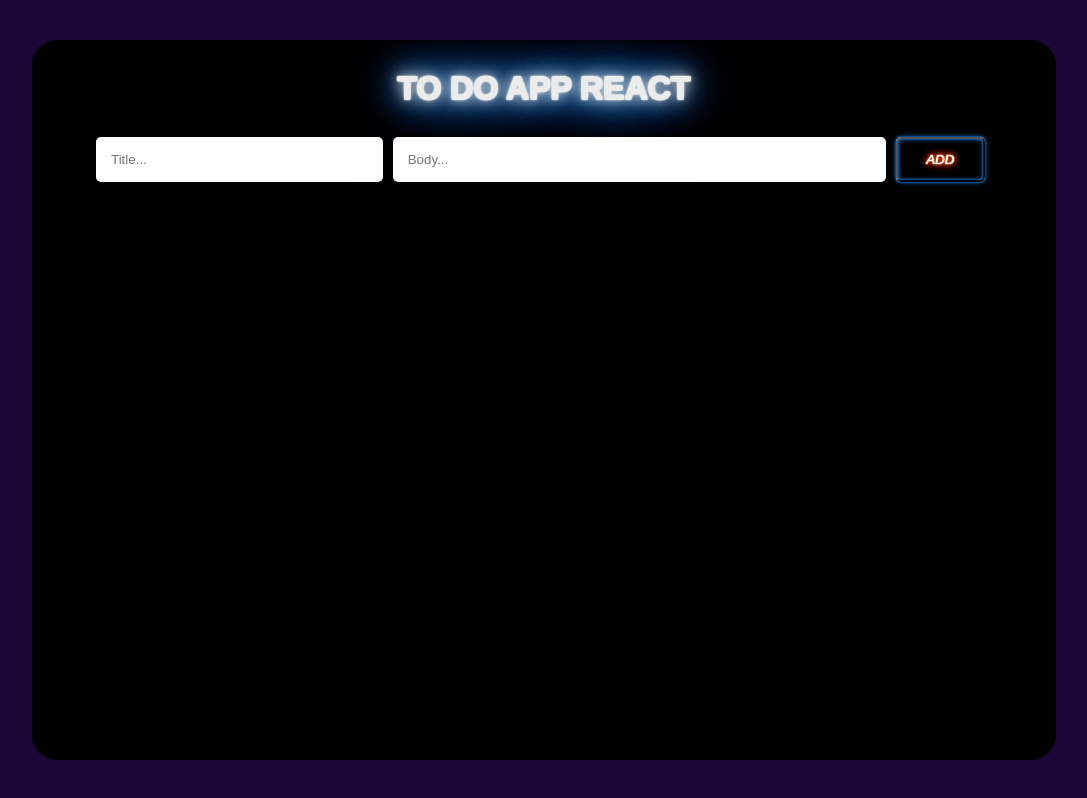
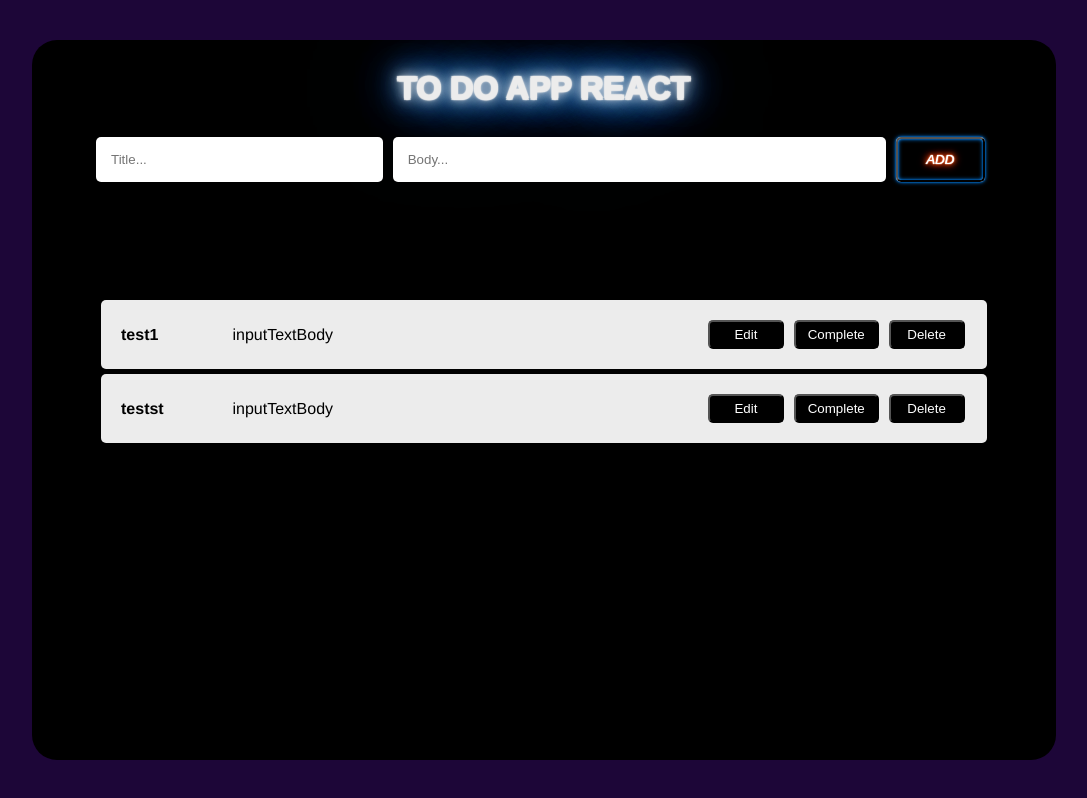
Before and after one commit to jasinskiadam/Todo-app-react, a React (Create React App) app: page / in a window 1280 px wide. Shown: the whole page, without its empty margins (96-1183 px from the left). Built offline with nearby package versions, Linux system fonts and the light colour scheme; data requests are answered from the project's data file.

Commit message:
Fix patch functionality

```diff
--- /dev/null
+++ b/db.json
@@ -0,0 +1,18 @@
+{
+  "todos": [
+    {
+      "id": 1,
+      "inputTextTitle": "test1",
+      "inputTextBody": "inputTextBody",
+      "completed": false,
+      "editing": false
+    },
+    {
+      "id": 2,
+      "inputTextTitle": "testst",
+      "inputTextBody": "inputTextBody",
+      "completed": false,
+      "editing": false
+    }
+  ]
+}
--- a/src/components/Task.js
+++ b/src/components/Task.js
@@ -1,5 +1,4 @@
 import axios from 'axios';
-import React from 'react'
 const Task = ({ inputTextTitle, inputTextBody, setInputTextTitle, setInputTextBody, todo, todos, setTodos }) => {
 
     // Update Todo item
@@ -18,30 +17,31 @@ const Task = ({ inputTextTitle, inputTextBody, setInputTextTitle, setInputTextBo
             }
             return item;
         })
+        );
+    };
 
-    );
-    };
 
     // Save updated Todo item
 
     const saveTodo = () => {
-        setTodos(todos.map((item) => {
+          setTodos(todos.map((item) => {
+            let data;
                 if(item.editing) {
                     setInputTextTitle('');
                     setInputTextBody('');
-                    return {
-                        ...item,
+                    data = {
+                        id: item.id,
                         editing: !item.editing,
                         inputTextTitle: inputTextTitle,
                         inputTextBody: inputTextBody,
                     };
+
+                    // PUATCH TODOS
+                    axios.patch(`http://localhost:3000/todos/${todo.id}`, data);
                 }
-
-                return item;
-            })
-
-        );
-
+                else data = item;
+                return data;
+            }));
     }
 
     // Handle edit
@@ -50,10 +50,6 @@ const Task = ({ inputTextTitle, inputTextBody, setInputTextTitle, setInputTextBo
         const findTodo = todos.find((item) => item.id === todo.id);
         setTodos({...findTodo, editing: !findTodo.editing});
         findTodo.editing ? saveTodo() : updateTodo();
-
-        // PUT TODOS
-
-        axios.put(`http://localhost:3000/todos/${findTodo.id}`, findTodo)
     }
 
     // Handle complete
--- a/src/db/db.json
+++ /dev/null
@@ -1,3 +0,0 @@
-{
-  "todos": []
-}
```
